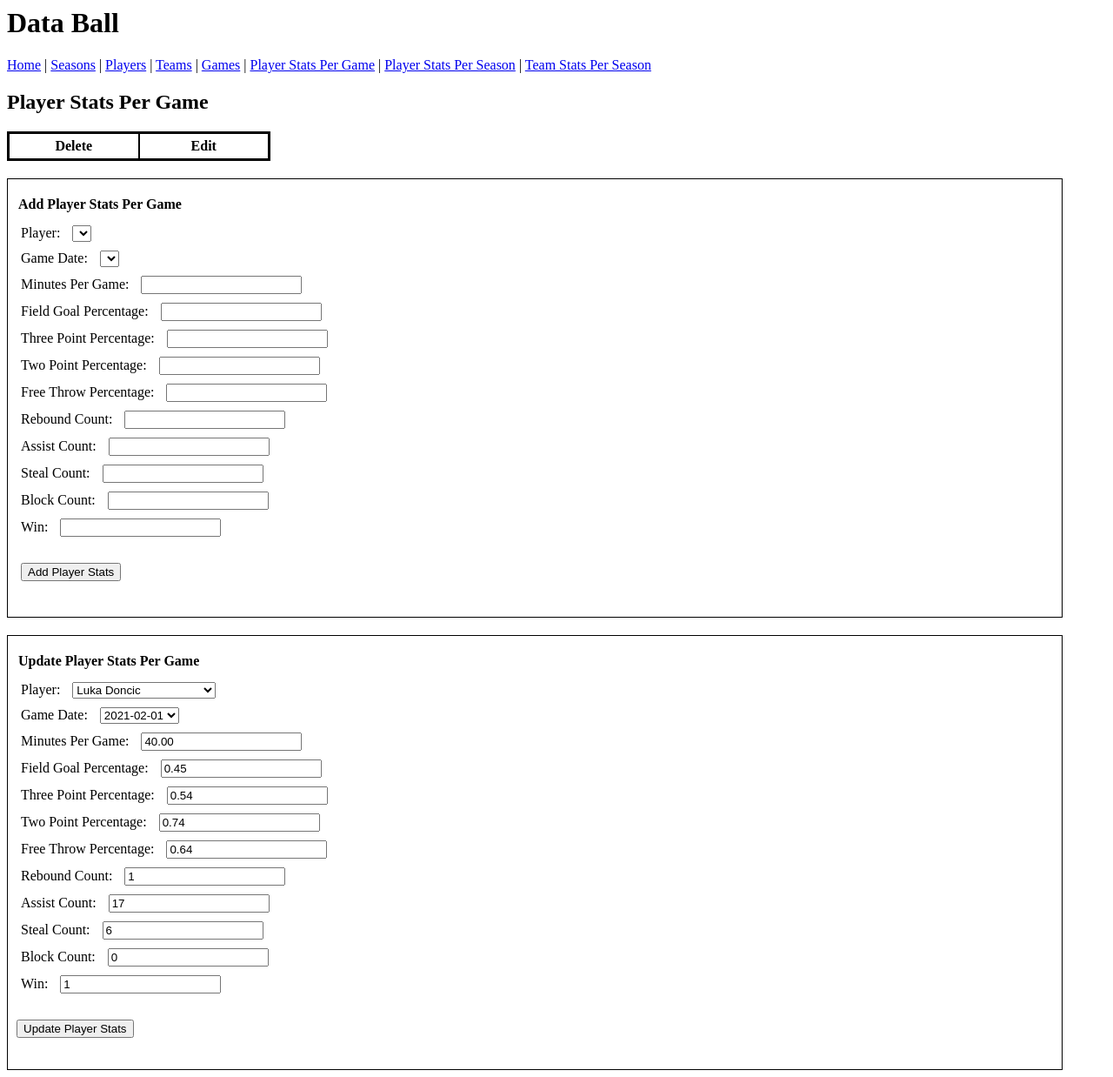
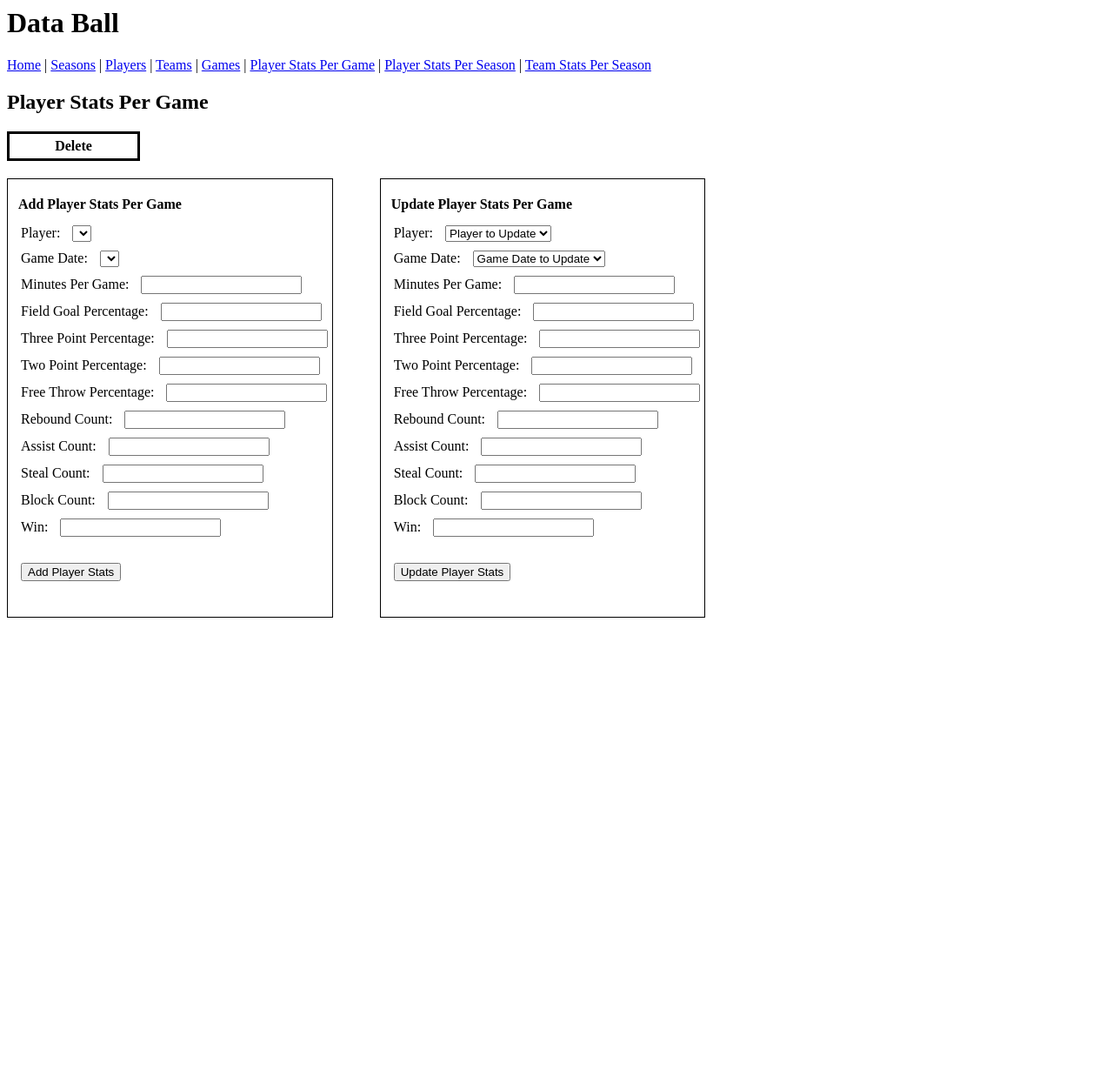
Before and after one commit to dobell733/data_ball, a Flask app: template templates/player_stats_per_game.j2 in a window 1280 px wide. Shown: the whole page at 87% size. After the commit the page ends 710 px from the top, so only its background shows below. Run offline with Flask 2, Linux system fonts and the light colour scheme; the template is opened without the code that fills it, so the values that code supplies are empty; some libraries are stand-ins or nearby versions.

Commit message:
fix update operation, add create and read operations for Player_Stats_Per_Season, Teams, and Games

```diff
--- a/app.py
+++ b/app.py
@@ -1,6 +1,5 @@
-from flask import Flask, render_template, json, redirect
+from flask import Flask, render_template, json, redirect, request
 from flask_mysqldb import MySQL
-from flask import request
 import os
 
 app = Flask(__name__)
@@ -22,8 +21,30 @@ def home():
     # render home page
     return render_template("main.j2")
 
-@app.route('/player_stats_per_game', methods=["POST", "GET", "PUT"])
-def player_spg():
+@app.route('/player_stats_per_game', methods=["POST", "GET"])
+def player_stats_per_game():
+    # read Player_Stats_Per_Game info
+    if request.method == 'GET':
+        # mySQL query to grab all the stats in Player_Stats_Per_Game
+        query = "SELECT * FROM Player_Stats_Per_Game"
+        cursor = mysql.connection.cursor()
+        cursor.execute(query)
+        player_stats_data = cursor.fetchall()
+
+        # mySQL query to grab the player's names and ids to use in the drop down
+        query2 = "SELECT player_id, CONCAT(f_name, ' ',l_name) AS name FROM Players"
+        cursor = mysql.connection.cursor()
+        cursor.execute(query2)
+        player_data = cursor.fetchall()
+
+        # mySQL query to grab the game ids and dats to use in the drop down
+        query3 = "SELECT game_id, game_date FROM Games"
+        cursor = mysql.connection.cursor()
+        cursor.execute(query3)
+        game_data = cursor.fetchall()
+
+        return render_template("player_stats_per_game.j2", player_stats_data=player_stats_data, player_data=player_data, game_data=game_data)
+
     # insert a Player_Stats_Per_Game entry
     if request.method == 'POST':
         #activates if user presses the Add Player Stats button
@@ -51,63 +72,9 @@ def player_spg():
             # redirect back to player stats per game page
             return redirect("/player_stats_per_game")
 
-    # read Player_Stats_Per_Game info
-    if request.method == 'GET':
-        # mySQL query to grab all the stats in Player_Stats_Per_Game
-        query = "SELECT * FROM Player_Stats_Per_Game"
-        cursor = mysql.connection.cursor()
-        cursor.execute(query)
-        player_stats_data = cursor.fetchall()
-
-        # mySQL query to grab the player's names and ids to use in the drop down
-        query2 = "SELECT player_id, CONCAT(f_name, ' ',l_name) AS name FROM Players"
-        cursor = mysql.connection.cursor()
-        cursor.execute(query2)
-        player_data = cursor.fetchall()
-
-        # mySQL query to grab the game ids and dats to use in the drop down
-        query3 = "SELECT game_id, game_date FROM Games"
-        cursor = mysql.connection.cursor()
-        cursor.execute(query3)
-        game_data = cursor.fetchall()
-
-        return render_template("player_stats_per_game.j2", player_stats_data=player_stats_data, player_data=player_data, game_data=game_data)
-
-@app.route("/delete_player_stat/<string:stats_per_game_id>")
-def delete_pspg(stats_per_game_id):
-    query = "DELETE FROM Player_Stats_Per_Game WHERE stats_per_game_id = '%s'" % (stats_per_game_id)
-    cursor = mysql.connection.cursor()
-    cursor.execute(query)
-    mysql.connection.commit()
-
-    return redirect('/player_stats_per_game')
-
-@app.route("/edit_player_stat/<string:stats_per_game_id>", methods=["POST", "GET"])
-def edit_pspg(stats_per_game_id):
-    if request.method == 'GET':
-        # mySQL query to grab all the stats in Player_Stats_Per_Game
-        query = "SELECT * FROM Player_Stats_Per_Game"
-        cursor = mysql.connection.cursor()
-        cursor.execute(query)
-        player_stats_data = cursor.fetchall()
-
-        # mySQL query to grab the player's names and ids to use in the drop down
-        query2 = "SELECT player_id, CONCAT(f_name, ' ',l_name) AS name FROM Players"
-        cursor = mysql.connection.cursor()
-        cursor.execute(query2)
-        player_data = cursor.fetchall()
-
-        # mySQL query to grab the game ids and dats to use in the drop down
-        query3 = "SELECT game_id, game_date FROM Games"
-        cursor = mysql.connection.cursor()
-        cursor.execute(query3)
-        game_data = cursor.fetchall()
-
-        return render_template("edit_pspg.j2", player_stats_data=player_stats_data, player_data=player_data, game_data=game_data)
-
-    if request.method == "POST":
-        if request.form.get("Edit_Player_Stats"):
-            stats_per_game_id = request.form["stats_per_game_id"]
+        #activates if user presses the Update Player Stats button
+        if request.form.get("Update_Player_Stats"):
+            # grab user form inputs
             player_id = request.form["player_id"]
             game_id = request.form["game_id"]
             minutes_per_game = request.form["minutes_per_game"]
@@ -121,28 +88,193 @@ def edit_pspg(stats_per_game_id):
             blocks = request.form["blocks"]
             win = request.form["win"]
 
-            query = "UPDATE Player_Stats_Per_Game SET Player_Stats_Per_Game.player_id=%s, \
-                    Player_Stats_Per_Game.game_id=%s, Player_Stats_Per_Game.minutes_per_game=%s, \
-                    Player_Stats_Per_Game.field_goal_percentage=%s, \
-                    Player_Stats_Per_Game.three_point_percentage=%s, \
-                    Player_Stats_Per_Game.two_point_percentage=%s, \
-                    Player_Stats_Per_Game.free_throw_percentage=%s, \
-                    Player_Stats_Per_Game.rebound_count=%s, \
-                    Player_Stats_Per_Game.assist_count=%s, \
-                    Player_Stats_Per_Game.steal_count=%s, \
-                    Player_Stats_Per_Game.block_count=%s, \
-                    Player_Stats_Per_Game.win=%s \
-                    WHERE Player_Stats_Per_Game.stats_per_game_id=%s"
-            cur = mysql.connection.cursor()
-            cur.execute(query, (player_id, game_id, minutes_per_game, field_goal_percentage, three_point_percentage, two_point_percentage, free_throw_percentage, rebounds, assists, steals, blocks, win, stats_per_game_id))
+            # update selected entry in database
+            query = "UPDATE Player_Stats_Per_Game SET player_id=%s, game_id=%s, minutes_per_game=%s, field_goal_percentage=%s, three_point_percentage=%s, two_point_percentage=%s, free_throw_percentage=%s, rebound_count=%s, assist_count=%s, steal_count=%s, block_count=%s, win=%s WHERE player_id=%s AND game_id=%s"
+            cursor = mysql.connection.cursor()
+            cursor.execute(query, (player_id, game_id, minutes_per_game, field_goal_percentage, three_point_percentage, two_point_percentage, free_throw_percentage, rebounds, assists, steals, blocks, win, player_id, game_id))
             mysql.connection.commit()
-            return redirect('/player_stats_per_game')
 
+            # redirect back to player stats per game page
+            return redirect("/player_stats_per_game")
 
+@app.route("/delete_player_stat/<string:stats_per_game_id>")
+def delete_pspg(stats_per_game_id):
+    query = "DELETE FROM Player_Stats_Per_Game WHERE stats_per_game_id = '%s'" % (stats_per_game_id)
+    cursor = mysql.connection.cursor()
+    cursor.execute(query)
+    mysql.connection.commit()
 
+    return redirect('/player_stats_per_game')
 
+# @app.route("/edit_player_stat/<string:stats_per_game_id>", methods=["POST", "GET"])
+# def edit_pspg(stats_per_game_id):
+#     if request.method == 'GET':
+#         # mySQL query to grab all the stats in Player_Stats_Per_Game
+#         query = "SELECT * FROM Player_Stats_Per_Game"
+#         cursor = mysql.connection.cursor()
+#         cursor.execute(query)
+#         player_stats_data = cursor.fetchall()
 
+#         # mySQL query to grab the player's names and ids to use in the drop down
+#         query2 = "SELECT player_id, CONCAT(f_name, ' ',l_name) AS name FROM Players"
+#         cursor = mysql.connection.cursor()
+#         cursor.execute(query2)
+#         player_data = cursor.fetchall()
 
+#         # mySQL query to grab the game ids and dats to use in the drop down
+#         query3 = "SELECT game_id, game_date FROM Games"
+#         cursor = mysql.connection.cursor()
+#         cursor.execute(query3)
+#         game_data = cursor.fetchall()
+
+#         return render_template("edit_pspg.j2", player_stats_data=player_stats_data, player_data=player_data, game_data=game_data)
+
+#     if request.method == "POST":
+#         if request.form.get("Edit_Player_Stats"):
+#             stats_per_game_id = request.form["stats_per_game_id"]
+#             player_id = request.form["player_id"]
+#             game_id = request.form["game_id"]
+#             minutes_per_game = request.form["minutes_per_game"]
+#             field_goal_percentage = request.form["field_goal_percentage"]
+#             three_point_percentage = request.form["three_point_percentage"]
+#             two_point_percentage = request.form["two_point_percentage"]
+#             free_throw_percentage = request.form["free_throw_percentage"]
+#             rebounds = request.form["rebounds"]
+#             assists = request.form["assists"]
+#             steals = request.form["steals"]
+#             blocks = request.form["blocks"]
+#             win = request.form["win"]
+
+#             query = "UPDATE Player_Stats_Per_Game SET Player_Stats_Per_Game.player_id=%s, \
+#                     Player_Stats_Per_Game.game_id=%s, Player_Stats_Per_Game.minutes_per_game=%s, \
+#                     Player_Stats_Per_Game.field_goal_percentage=%s, \
+#                     Player_Stats_Per_Game.three_point_percentage=%s, \
+#                     Player_Stats_Per_Game.two_point_percentage=%s, \
+#                     Player_Stats_Per_Game.free_throw_percentage=%s, \
+#                     Player_Stats_Per_Game.rebound_count=%s, \
+#                     Player_Stats_Per_Game.assist_count=%s, \
+#                     Player_Stats_Per_Game.steal_count=%s, \
+#                     Player_Stats_Per_Game.block_count=%s, \
+#                     Player_Stats_Per_Game.win=%s \
+#                     WHERE Player_Stats_Per_Game.stats_per_game_id=%s"
+#             cur = mysql.connection.cursor()
+#             cur.execute(query, (player_id, game_id, minutes_per_game, field_goal_percentage, three_point_percentage, two_point_percentage, free_throw_percentage, rebounds, assists, steals, blocks, win, stats_per_game_id))
+#             mysql.connection.commit()
+#             return redirect('/player_stats_per_game')
+
+@app.route('/player_stats_per_season', methods=["POST", "GET"])
+def player_stats_per_season():
+    # read Player_Stats_Per_Season info
+    if request.method == 'GET':
+        # mySQL query to grab all the stats in Player_Stats_Per_Season
+        query = "SELECT * FROM Player_Stats_Per_Season"
+        cursor = mysql.connection.cursor()
+        cursor.execute(query)
+        player_stats_data = cursor.fetchall()
+
+        # mySQL query to grab the player's names and ids to use in the drop down
+        query2 = "SELECT player_id, CONCAT(f_name, ' ',l_name) AS name FROM Players"
+        cursor = mysql.connection.cursor()
+        cursor.execute(query2)
+        player_data = cursor.fetchall()
+
+        # mySQL query to grab the season ids and years to use in the drop down
+        query3 = "SELECT season_id, year FROM Seasons"
+        cursor = mysql.connection.cursor()
+        cursor.execute(query3)
+        season_data = cursor.fetchall()
+
+        return render_template("player_stats_per_season.j2", player_stats_data=player_stats_data, player_data=player_data, season_data=season_data)
+
+    # insert a Player_Stats_Per_Game entry
+    if request.method == 'POST':
+        #activates if user presses the Add Player Season Stats button
+        if request.form.get("Add_Player_Seasons_Stats"):
+            # grab user form inputs
+            player_id = request.form["player_id"]
+            season_id = request.form["season_id"]
+            average_minutes_per_game = request.form["minutes_per_game"]
+            field_goal_percentage = request.form["field_goal_percentage"]
+            three_point_percentage = request.form["three_point_percentage"]
+            two_point_percentage = request.form["two_point_percentage"]
+            free_throw_percentage = request.form["free_throw_percentage"]
+            rebounds = request.form["rebounds"]
+            assists = request.form["assists"]
+            steals = request.form["steals"]
+            blocks = request.form["blocks"]
+
+            # add user inputs to database
+            query = "INSERT INTO Player_Stats_Per_Season (player_id, season_id, average_minutes_per_game, field_goal_percentage, three_point_percentage, two_point_percentage, free_throw_percentage, rebound_count, assist_count, steal_count, block_count) VALUES (%s, %s, %s, %s, %s, %s, %s, %s, %s, %s, %s)"
+            cursor = mysql.connection.cursor()
+            cursor.execute(query, (player_id, season_id, average_minutes_per_game, field_goal_percentage, three_point_percentage, two_point_percentage, free_throw_percentage, rebounds, assists, steals, blocks))
+            mysql.connection.commit()
+
+            # redirect back to player stats per season page
+            return redirect("/player_stats_per_season")
+
+@app.route('/games', methods=["POST", "GET"])
+def games():
+    # read Games info
+    if request.method == 'GET':
+        # mySQL query to grab all the stats in Games
+        query = "SELECT * FROM Games"
+        cursor = mysql.connection.cursor()
+        cursor.execute(query)
+        games_data = cursor.fetchall()
+
+        # mySQL query to grab the team ids and names to use in the drop down
+        query2 = "SELECT team_id, team_name FROM Teams"
+        cursor = mysql.connection.cursor()
+        cursor.execute(query2)
+        team_data = cursor.fetchall()
+
+        return render_template("games.j2", games_data=games_data, team_data=team_data)
+
+    # insert a Games entry
+    if request.method == 'POST':
+        #activates if user presses the Add Game button
+        if request.form.get("Add_Game"):
+            # grab user form inputs
+            home_team_id = request.form["home_team_id"]
+            away_team_id = request.form["away_team_id"]
+            game_date = request.form["game_date"]
+
+            # add user inputs to database
+            query = "INSERT INTO Games (home_team_id, away_team_id, game_date) VALUES (%s, %s, %s)"
+            cursor = mysql.connection.cursor()
+            cursor.execute(query, (home_team_id, away_team_id, game_date))
+            mysql.connection.commit()
+
+            # redirect back to games page
+            return redirect("/games")
+
+@app.route('/teams', methods=["POST", "GET"])
+def teams():
+    # read Teams info
+    if request.method == 'GET':
+        # mySQL query to grab all the stats in Teams
+        query = "SELECT * FROM Teams"
+        cursor = mysql.connection.cursor()
+        cursor.execute(query)
+        teams_data = cursor.fetchall()
+
+        return render_template("teams.j2", teams_data=teams_data)
+
+    # insert a Teams entry
+    if request.method == 'POST':
+        #activates if user presses the Add Team button
+        if request.form.get("Add_Team"):
+            # grab user form inputs
+            team_name = request.form["team_name"]
+
+            # add user inputs to database
+            query = "INSERT INTO Teams (team_name) VALUES (%s)"
+            cursor = mysql.connection.cursor()
+            cursor.execute(query, (team_name,))
+            mysql.connection.commit()
+
+            # redirect back to games page
+            return redirect("/teams")
 
 # Listener
 if __name__ == "__main__":
--- a/static/css/style.css
+++ b/static/css/style.css
@@ -19,6 +19,7 @@ thead, tbody {
 }
 
 #form-container {
+    display: inline-flex;
     margin-top: 20px;
     margin-right: 50px;
     padding-top: 20px;
--- a/templates/player_stats_per_game.j2
+++ b/templates/player_stats_per_game.j2
@@ -21,7 +21,7 @@
         <thead>
             <tr>
                 <th>Delete</th>
-                <th>Edit</th>
+                <!-- <th>Edit</th> -->
                 <!-- Iterate through each key in the first entry to get the column name -->
                 {% for key in player_stats_data[0].keys() %}
 
@@ -41,11 +41,11 @@
                             <button type="submit">Delete</button>
                     </form>
                 </td>
-                <td>
+                <!-- <td>
                     <form action="edit_player_stat/{{ stat_line['stats_per_game_id'] }}">
                             <button type="submit">Edit</button>
                     </form>
-                </td>
+                </td> -->
                 <!-- Iterate through every key in the current stat_line dictionary -->
                 {% for key in stat_line.keys() %}
 
@@ -119,61 +119,61 @@
 
     <!-- Form to update a player's stats per game -->
     <div id="form-container">
-        <form method="PUT" id="update-player-stats-per-game">
-            <!-- These form inputs eventually need to populate based on which player is selected, for now they show all of the Player Stats Per Game info for Luka Doncic as an example -->
+        <form method="POST" action="/player_stats_per_game" id="update-player-stats-per-game">
             <legend><strong>Update Player Stats Per Game</strong></legend>
-            <label for="player">Player: </label>
-            <select name="player" id="player" required>
-                <!-- This maps player_id to player name so the user only has to select the name but the value being sent back to the server will be the ID -->
-                <option value="0">&nbsp;</option>
-                <option value="1" selected>Luka Doncic</option>
-                <option value="2">Lebron James</option>
-                <option value="3">Kevin Durant</option>
-                <option value="4">Giannis Antetokounmpo</option>
+            <label for="update_player_id">Player: </label>
+            <select name="player_id" id="update_player_id" required>
+                <option disabled selected value>Player to Update</option>
+                <!-- Iterate through each dictionary in the player_data -->
+                {% for dict in player_data %}
+                <!-- This maps player_id to the name displayed in the drop down. The value sent back is player_id -->
+                <option value="{{ dict['player_id'] }}">{{ dict['name'] }} (id: {{ dict['player_id'] }})</option>
+
+                 {% endfor %}
             </select>
             <br>
-            <label for="game_date">Game Date: </label>
-            <select name="game" id="game_date">
-                <!-- This maps game_id to game date so the user only has to select the date but the value being sent back to the server will be the ID. This value can be empty (NULL) to meet assignment requirements -->
-                <option value="0">&nbsp;</option>
-                <option value="1" selected>2021-02-01</option>
-                <option value="2">2021-03-03</option>
-                <option value="3">2021-03-04</option>
-                <option value="4">2022-04-04</option>
+            <label for="update_game_id">Game Date: </label>
+            <select name="game_id" id="update_game_id" required>
+                <option disabled selected value>Game Date to Update</option>
+                <!-- Iterate through each dictionary in the game_data -->
+                {% for dict in game_data %}
+                <!-- This maps game_id to the name displayed in the drop down. The value sent back is player_id -->
+                <option value="{{ dict['game_id'] }}">{{ dict['game_date'] }} (id: {{ dict['game_id'] }})</option>
+
+                {% endfor %}
             </select>
             <br>
-            <label for="minutes_per_game">Minutes Per Game: </label>
-            <input id="minutes_per_game" type="number" name="minutes_per_game" value="40.00" required>
+            <label for="update_minutes_per_game">Minutes Per Game: </label>
+            <input id="update_minutes_per_game" type="number" name="minutes_per_game"  required>
             <br>
-            <label for="field_goal_percentage">Field Goal Percentage: </label>
-            <input id="field_goal_percentage" type="number" name="field_goal_percentage" value="0.45" required>
+            <label for="update_field_goal_percentage">Field Goal Percentage: </label>
+            <input id="update_field_goal_percentage" type="number" name="field_goal_percentage" required>
             <br>
-            <label for="three_point_percentage">Three Point Percentage: </label>
-            <input id="three_point_percentage" type="number" name="three_point_percentage" value="0.54" required>
+            <label for="update_three_point_percentage">Three Point Percentage: </label>
+            <input id="update_three_point_percentage" type="number" name="three_point_percentage"  required>
             <br>
-            <label for="two_point_percentage">Two Point Percentage: </label>
-            <input id="two_point_percentage" type="number" name="two_point_percentage" value="0.74" required>
+            <label for="update_two_point_percentage">Two Point Percentage: </label>
+            <input id="update_two_point_percentage" type="number" name="two_point_percentage" required>
             <br>
-            <label for="free_throw_percentage">Free Throw Percentage: </label>
-            <input id="free_throw_percentage" type="number" name="free_throw_percentage" value="0.64" required>
+            <label for="update_free_throw_percentage">Free Throw Percentage: </label>
+            <input id="update_free_throw_percentage" type="number" name="free_throw_percentage"  required>
             <br>
-            <label for="rebounds">Rebound Count: </label>
-            <input id="rebounds" type="number" name="rebounds" value="1" required>
+            <label for="update_rebounds">Rebound Count: </label>
+            <input id="update_rebounds" type="number" name="rebounds"  required>
             <br>
-            <label for="assists">Assist Count: </label>
-            <input id="assists" type="number" name="assists" value="17" required>
+            <label for="update_assists">Assist Count: </label>
+            <input id="update_assists" type="number" name="assists"  required>
             <br>
-            <label for="steals">Steal Count: </label>
-            <input id="steals" type="number" name="steals" value="6" required>
+            <label for="update_steals">Steal Count: </label>
+            <input id="update_steals" type="number" name="steals" required>
             <br>
-            <label for="blocks">Block Count: </label>
-            <input id="blocks" type="number" name="blocks" value="0" required>
+            <label for="update_blocks">Block Count: </label>
+            <input id="update_blocks" type="number" name="blocks"  required>
             <br>
-            <label for="win">Win: </label>
-            <input id="win" type="number" name="win" value="1" required>
+            <label for="update_win">Win: </label>
+            <input id="update_win" type="number" name="win"  required>
             <br>
-            <button type="submit">Update Player Stats</button>
-            <!-- <button type="button">Cancel</button> -->
+            <input type="submit" value="Update Player Stats" name="Update_Player_Stats" class="btn"">
         </form>
     </div>
 </body>
```
Also changed, not shown: templates/games.j2 (added, +83 -0 lines), templates/player_stats_per_season.j2 (added, +104 -0 lines), templates/teams.j2 (added, +61 -0 lines).
